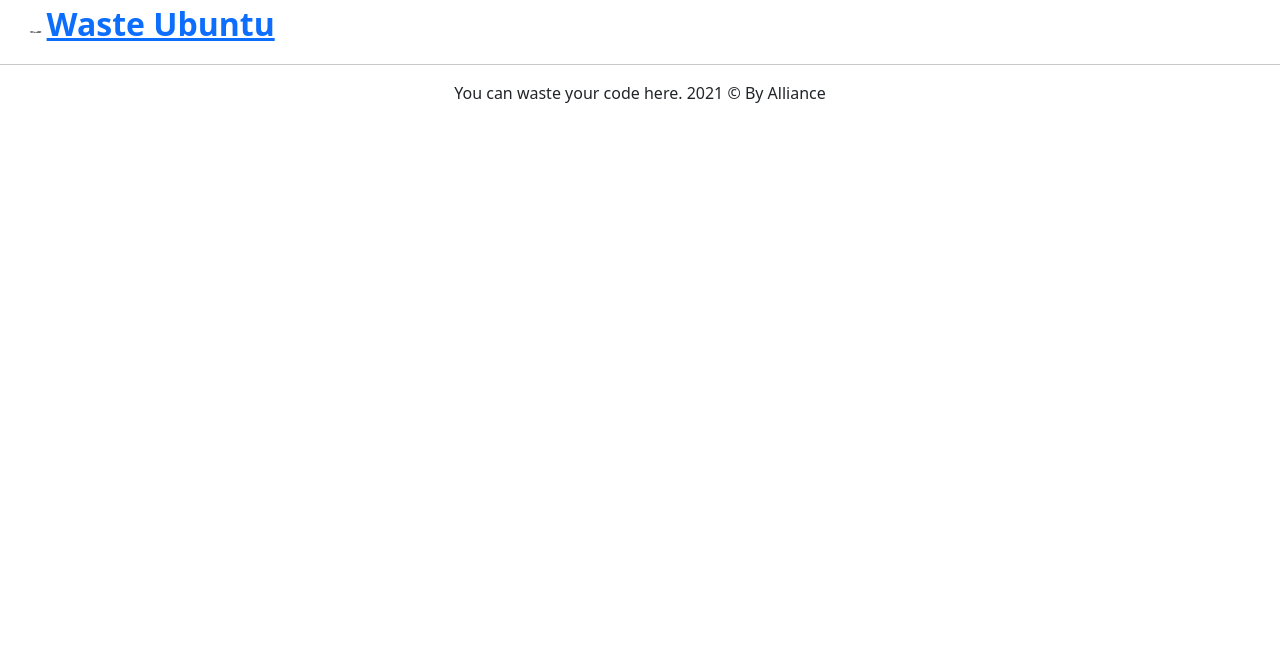
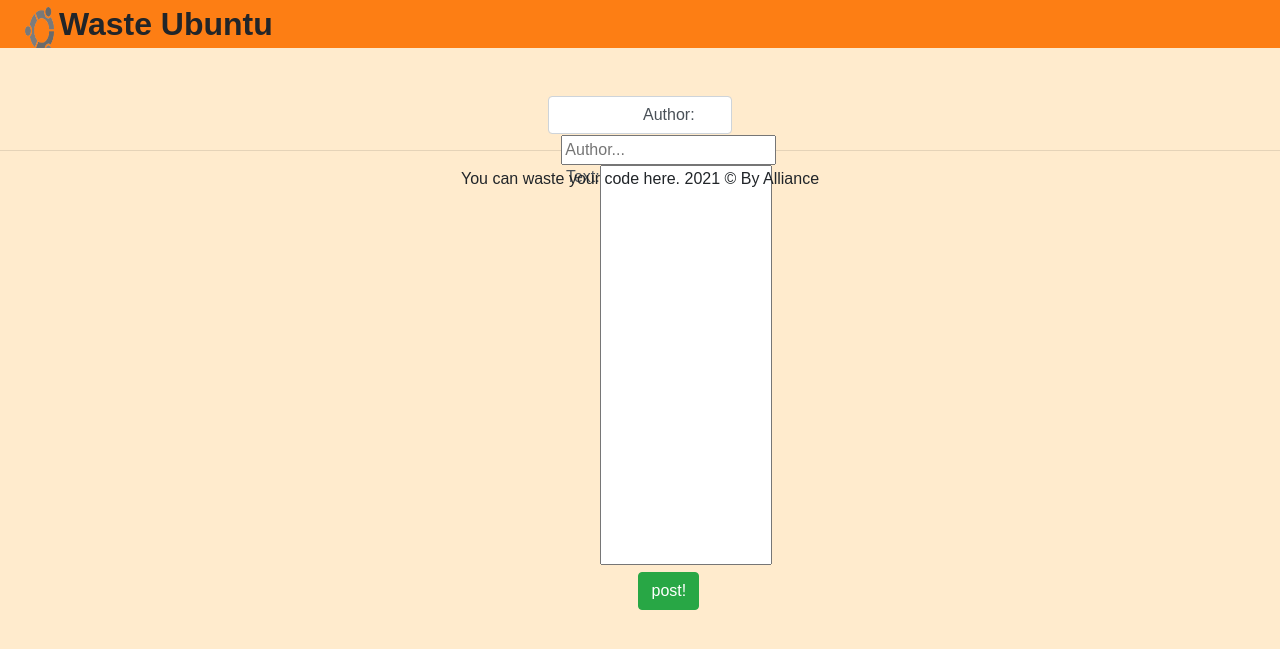
Before and after one commit to Allliance/WasteUbuntu, a Flask app: page / in a window 1280 px wide. Shown: the top 649 px of the page. Run offline with Flask 2, Linux system fonts and the light colour scheme; some libraries are stand-ins or nearby versions.

Commit message:
Improve post page

```diff
--- a/app.py
+++ b/app.py
@@ -1,10 +1,18 @@
-from flask import Flask, render_template
+from flask import Flask, render_template, request, make_response
 
 print("hello guys")
 app = Flask(__name__)
 
+
 @app.route('/')
-def indexd():
+def index():
     return render_template('index.html')
+
+
+@app.route('/post', methods=['POST', 'GET'])
+def post():
+    return render_template('post.html')
+
+
 if __name__ == "__main__":
     app.run(debug=True)
--- a/static/css/main.css
+++ b/static/css/main.css
@@ -1,9 +1,36 @@
+header{
+    background-color: #fd7e14;
+}
 body {
     margin : 0;
     font-family: sans-serif;
     background-color: blanchedalmond;
 }
+
 a, a:visited, a:hover, a:active {
     color: inherit;
     text-decoration: none;
-  }
+}
+
+label{
+    vertical-align: top;
+}
+
+.form-control{
+    outline: none;
+}
+
+textarea{
+    resize : none;
+    width : 80%;
+    height: 400px;
+}
+
+.postFrom{
+    display: table;
+    margin: 20px 100px;
+}
+
+.formRow{
+    display: table-row;
+}
--- a/templates/base.html
+++ b/templates/base.html
@@ -7,16 +7,15 @@
     <meta name="viewport" content="width=device-width, initial-scale=1.0">
     <title>Ubuntu waste</title>
     <link rel="stylesheet" href="/static/css/main.css">
-    <link href="https://cdn.jsdelivr.net/npm/bootstrap@5.1.1/dist/css/bootstrap.min.css" rel="stylesheet" integrity="sha384-F3w7mX95PdgyTmZZMECAngseQB83DfGTowi0iMjiWaeVhAn4FJkqJByhZMI3AhiU" crossorigin="anonymous">
-    <script src="https://cdn.jsdelivr.net/npm/bootstrap@5.1.1/dist/js/bootstrap.bundle.min.js" integrity="sha384-/bQdsTh/da6pkI1MST/rWKFNjaCP5gBSY4sEBT38Q/9RBh9AH40zEOg7Hlq2THRZ" crossorigin="anonymous"></script>
     {% block head %} {% endblock %}
 </head>
 
 <body>
+<link rel="stylesheet" href="/static/css/main.css">
 <header style="text-align: center;">
     <div class="row" style="overflow: auto; align-content: center;">
         <div class="col-3">
-                <img src="{{ url_for('static', filename='icons/ubuntu.png') }}" style="width: 5%; height: 5%; float:center;" />
+            <img src="{{ url_for('static', filename='icons/ubuntu.png') }}" style="width: 10%; height: 100%;"/>
             <a style="display: inline; font-size: xx-large; font-weight: bold;" href="/">Waste Ubuntu</a>
         </div>
     </div>
--- a/templates/index.html
+++ b/templates/index.html
@@ -1,15 +1,23 @@
 {% extends 'base.html' %}
 
 {% block head %}
-
+    <link rel="stylesheet" href="/static/css/bootstrap-5.1.1-dist/css/bootstrap.min.css">
 {% endblock %}
 
 {% block body %}
-<div class="container">
-    <div class="row">
-        <form action="/post" method="POST">
-
+    <div class="mt-5 postFrom col-2 " style="display: flex;text-align: center;margin: auto">
+        <form action="/post" method="POST" class="form-control">
+            <div class="formRow">
+                <label for="author">Author: </label>
+                <input name="author" type="text" placeholder="Author...">
+            </div>
+            <div class="formRow">
+                <label for="text">Text: </label>
+                <textarea name="text"></textarea>
+            </div>
+            <div class="formRow" style="text-align: center">
+                <input type="submit" value="post!" class="btn btn-success">
+            </div>
         </form>
     </div>
-</div>
 {% endblock %}
```
Also changed, not shown: templates/post.html (added, +10 -0 lines). Lines whose indentation alone changed are shown as unchanged.
